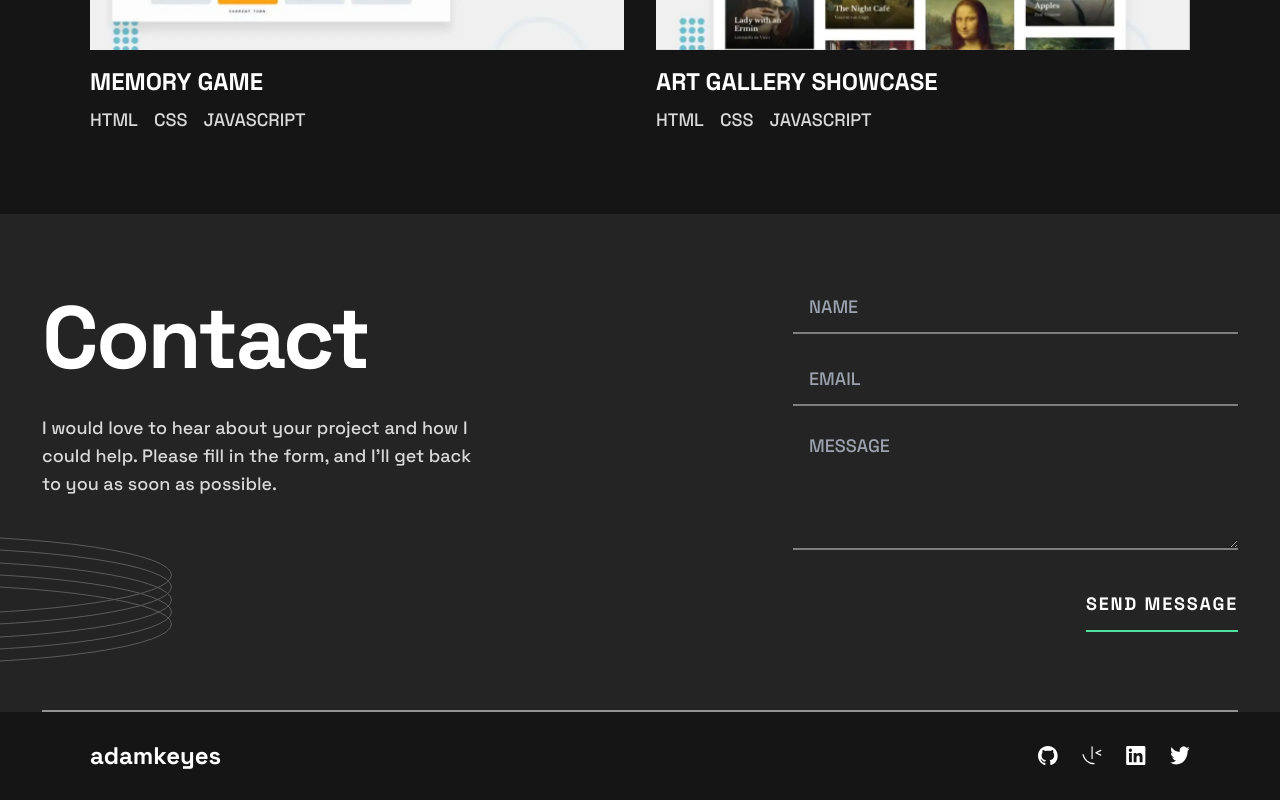
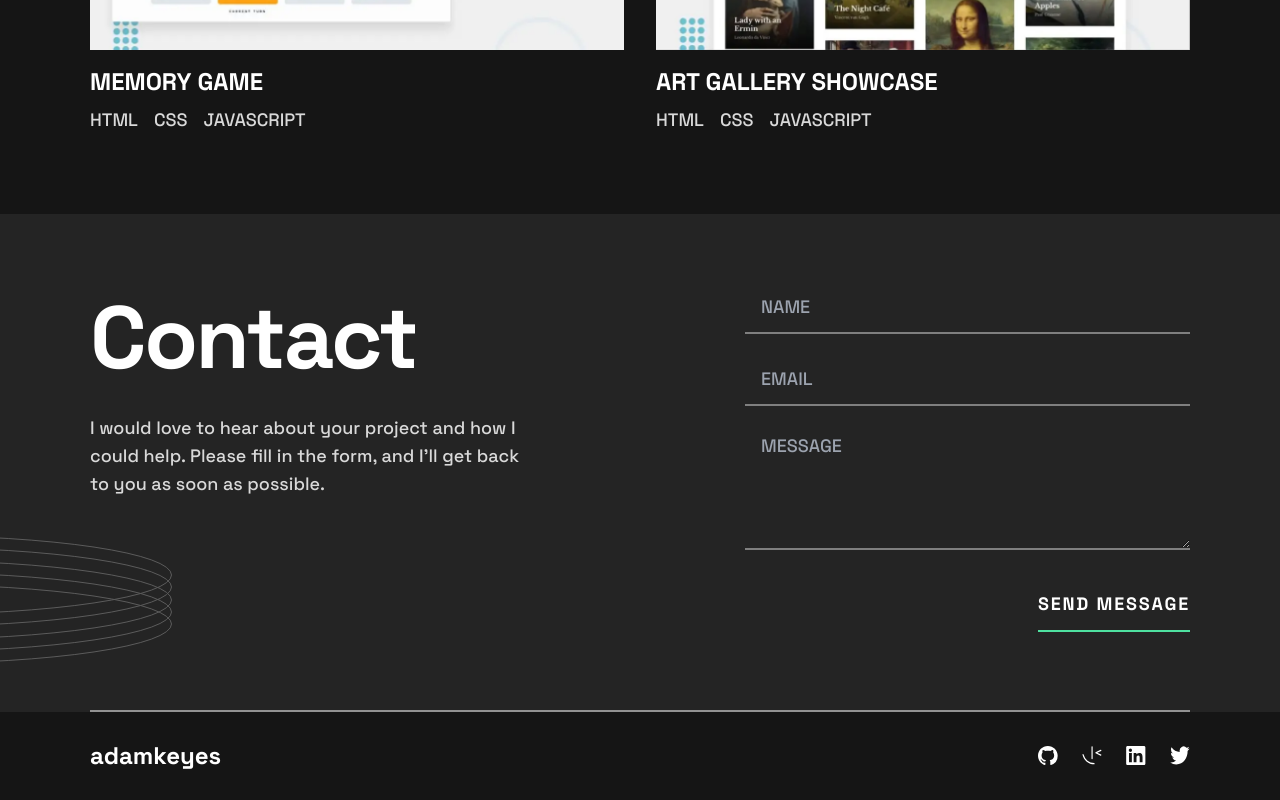
Before and after one commit to JayBrown92/single-page-developer-portfolio, a Next.js app: page / in a window 1280 px wide. Shown: the part 2891-3691 px from the top of the page. Built offline with nearby package versions, Linux system fonts and the light colour scheme.

Commit message:
fixed: content section padding issues, hero pattern

```diff
--- a/src/components/content/Contact.tsx
+++ b/src/components/content/Contact.tsx
@@ -6,15 +6,15 @@ import Section from "../UI/Section";
 export default function Contact() {
   return (
     <Section id="contact-me-section" className=" bg-secondary-bg">
-      <Container className="flex flex-wrap justify-center gap-y-5    px-4 text-center  after:absolute after:bottom-0 after:left-4 after:right-4 after:mx-auto after:border-y-[1px] after:border-color-secondary/50 md:max-w-md md:gap-10 lg:justify-between lg:text-left">
-        <div className="flex w-full flex-col gap-y-8 lg:w-[445px] ">
+      <Container className="flex flex-wrap justify-center gap-y-5 text-center  after:absolute after:bottom-0 after:left-4 after:right-4 after:mx-auto after:border-y-[1px] after:border-color-secondary/50 md:gap-10 md:after:left-8 md:after:right-8 lg:justify-between lg:text-left lg:after:left-16 lg:after:right-16">
+        <div className="flex w-full max-w-[445px] flex-col gap-y-8 ">
           <h2> Contact</h2>
           <p>
             I would love to hear about your project and how I could help. Please
             fill in the form, and I&apos;ll get back to you as soon as possible.
           </p>
         </div>
-        <form className="  grid w-full  gap-y-8 text-left uppercase text-color-secondary/50 lg:w-[445px]">
+        <form className="  grid w-full  max-w-[445px] gap-y-8 text-left uppercase text-color-secondary/50">
           <div>
             <input
               className="h-10 w-full border-b-2  border-color-primary/50 bg-secondary-bg  outline-0	placeholder:-translate-y-1.5 placeholder:translate-x-4 focus:border-color-accent focus:bg-secondary-bg active:border-color-accent disabled:border-color-disabled"
--- a/src/components/content/Hero.tsx
+++ b/src/components/content/Hero.tsx
@@ -48,7 +48,7 @@ export default function Hero() {
           width={129}
           height={129}
           alt="pattern for hero section design consiting of multiple flat rings"
-          className=" absolute -right-16 bottom-[360px] z-20 md:bottom-20 lg:bottom-[155px] lg:right-[445px]"
+          className=" absolute -right-16 bottom-[25rem] z-20 md:bottom-20 lg:bottom-[155px] lg:right-[445px]"
         />
         <div
           id="hero-content"
```
